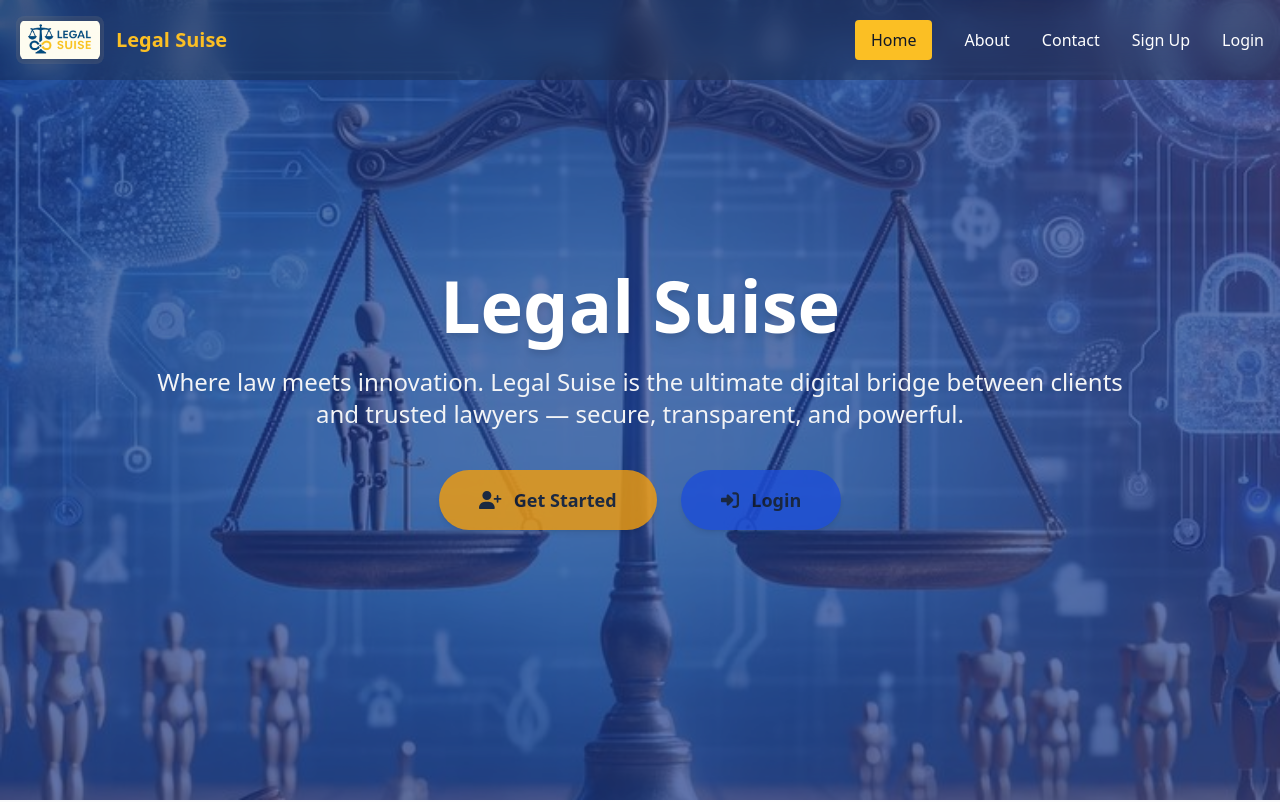
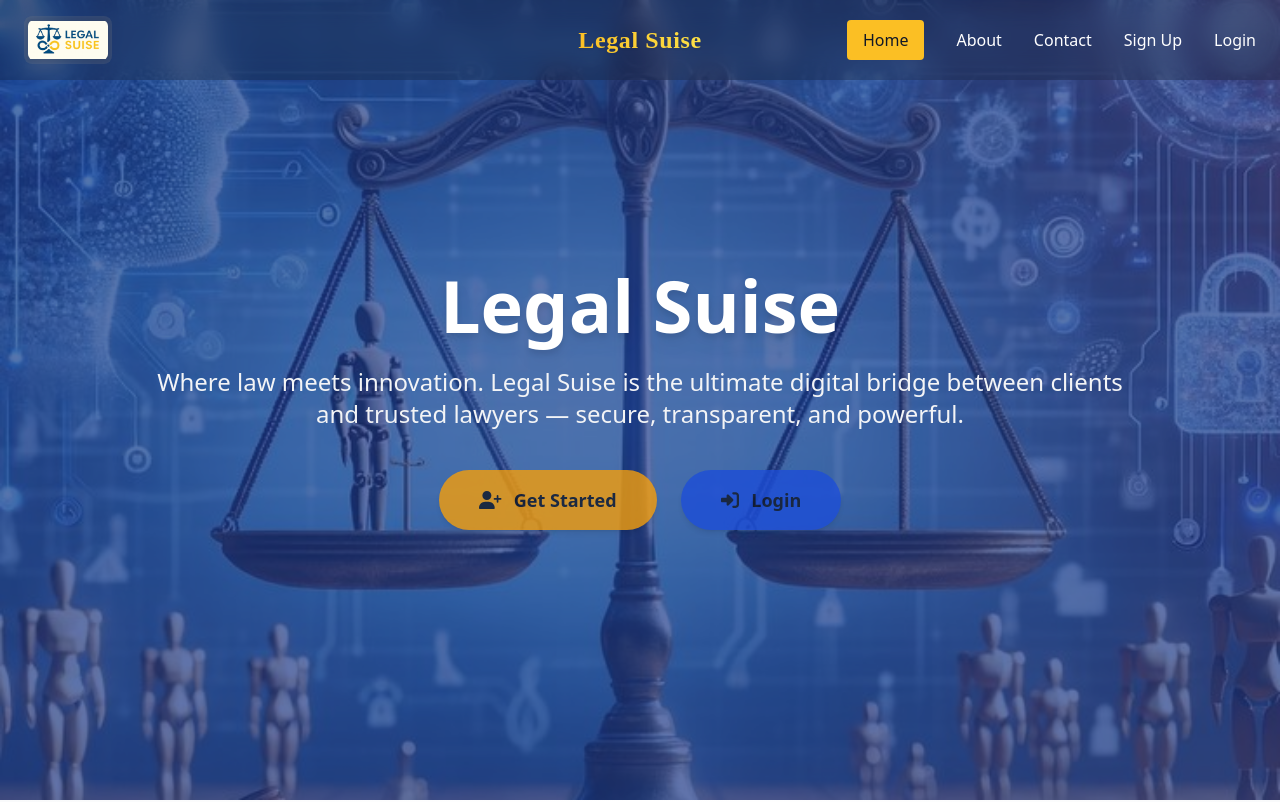
Before and after one commit to Leeoasis/sharuh-law-frontend, a React (Create React App) app: page / in a window 1280 px wide. Shown: the top 802 px of the page. Built offline with nearby package versions, Linux system fonts and the light colour scheme; what @rails/actioncable would draw is missing.

Commit message:
Refine the navbar

```diff
--- a/src/components/landingSite/Navbar.js
+++ b/src/components/landingSite/Navbar.js
@@ -33,23 +33,29 @@ const Navbar = () => {
           : "bg-gray-900/30 backdrop-blur-md"
       }`}
     >
-      <div className="max-w-7xl mx-auto px-4 flex justify-between items-center h-20">
-        {/* Logo + Name */}
+      <div className="max-w-7xl mx-auto px-6 flex justify-between items-center h-20 relative">
+        {/* Logo (left) */}
         <Link to="/" className="flex items-center space-x-3">
           <div className="p-1 bg-white/10 backdrop-blur-sm rounded-lg">
             <img
               src={Logo}
               alt="Legal Suise Logo"
-              className="h-12 w-24 object-contain rounded-md md:h-10 md:w-20" // ✅ shorter height, slightly wider
+              className="h-12 w-24 object-contain rounded-md md:h-10 md:w-20"
             />
           </div>
-          {/* Show name on md+ only */}
-          <span className="hidden md:inline text-xl font-bold text-amber-400">
-            Legal Suise
-          </span>
         </Link>
 
-        {/* Desktop Links */}
+        {/* Centered Brand Name (desktop only) */}
+        <span
+          className="absolute left-1/2 transform -translate-x-1/2 hidden md:inline
+          text-2xl font-extrabold tracking-wide bg-clip-text text-transparent
+          bg-gradient-to-r from-amber-400 to-yellow-300 drop-shadow-sm"
+          style={{ fontFamily: "'Merriweather', serif" }}
+        >
+          Legal Suise
+        </span>
+
+        {/* Desktop Links (right) */}
         <div className="hidden md:flex space-x-8">
           <Link to="/" className={getLinkClass("/")}>
             Home
@@ -68,7 +74,7 @@ const Navbar = () => {
           </Link>
         </div>
 
-        {/* Mobile Menu Toggle */}
+        {/* Mobile Menu Toggle (right) */}
         <button
           className="md:hidden flex items-center"
           onClick={toggleMobileMenu}
```
